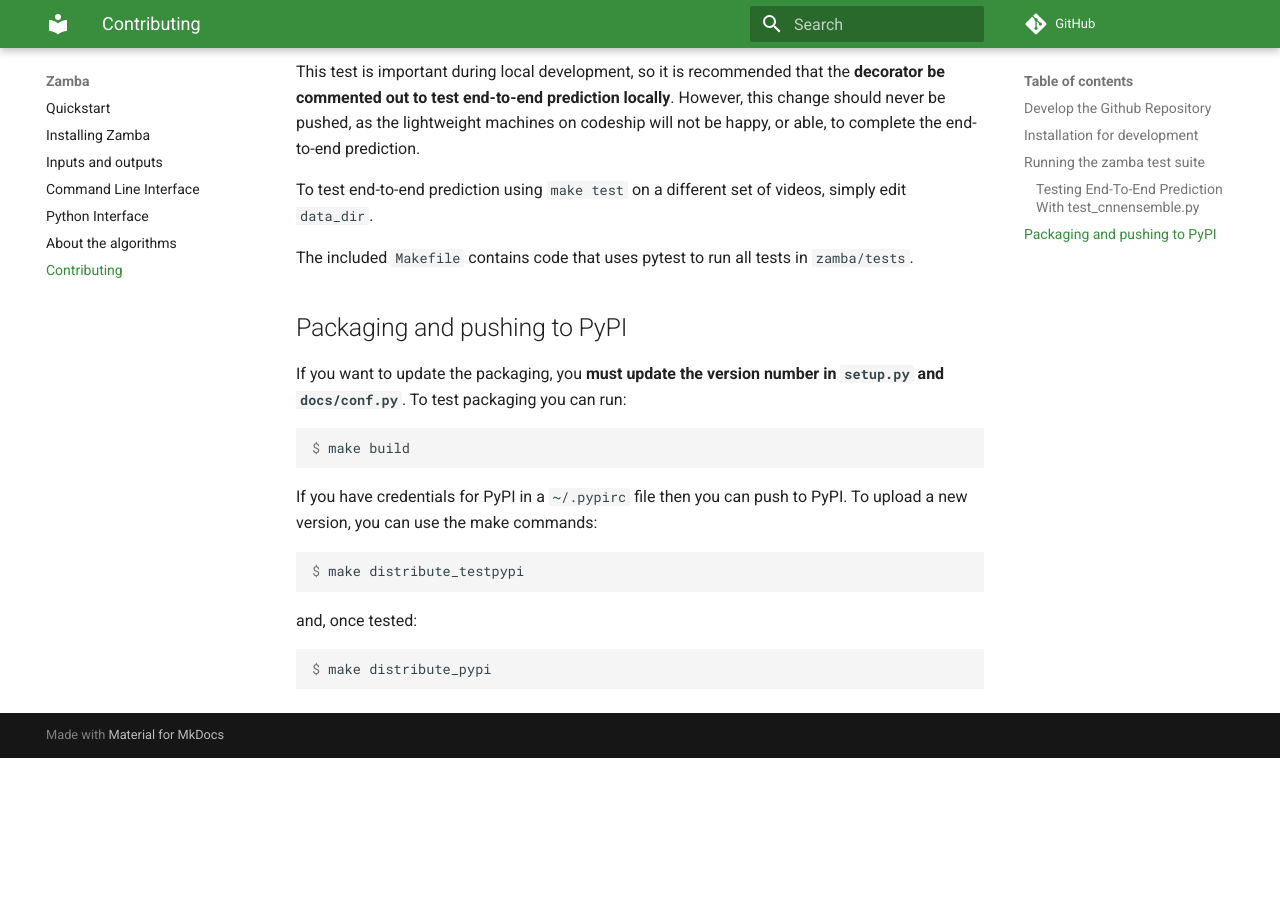
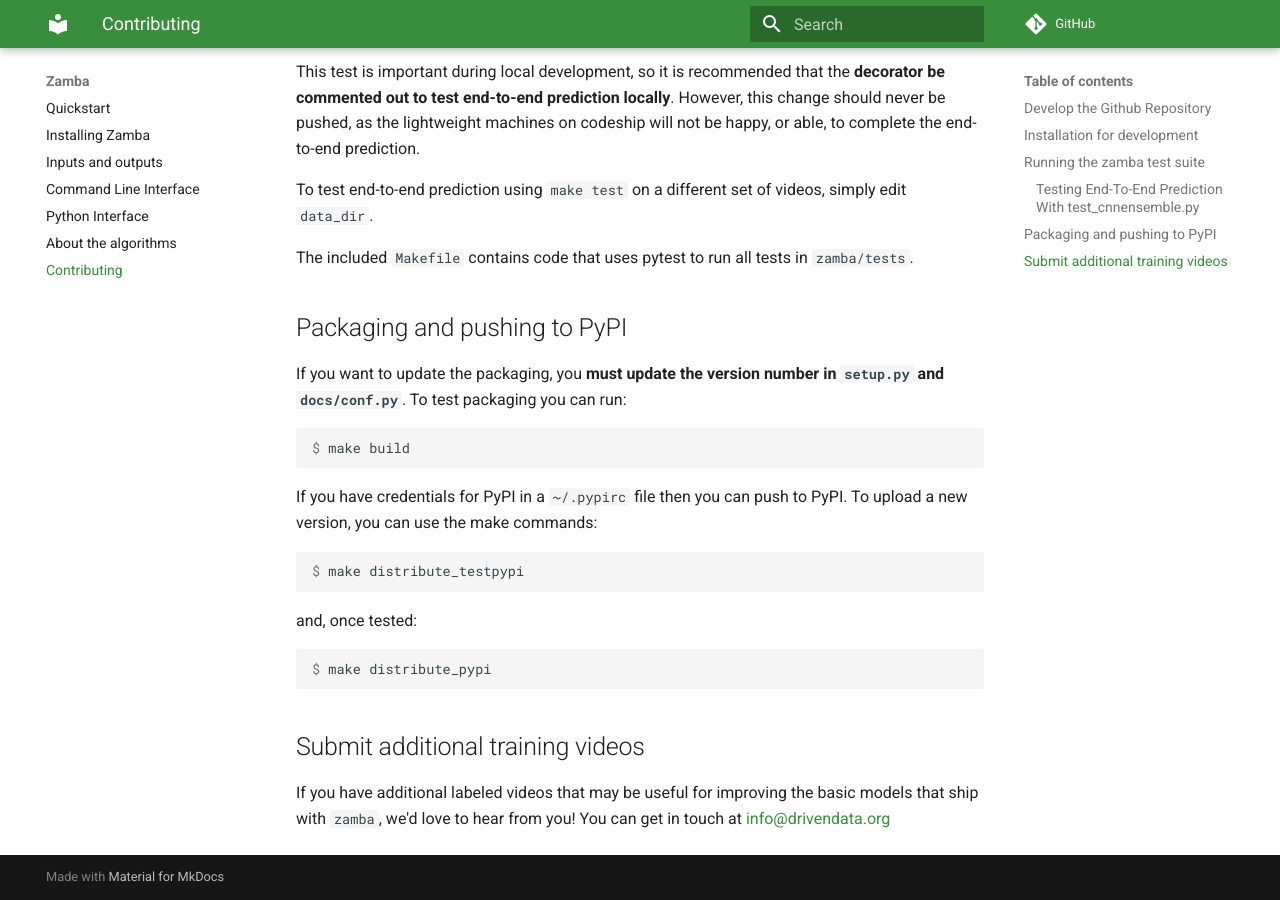
Before and after one commit to drivendataorg/zamba, an MkDocs documentation site: the page built from docs/docs/contribute.md, in a window 1280 px wide and 900 px high, scrolled down 1304 px. Built offline with MkDocs 1.6.1 and Material for MkDocs 9.7.7, drawn with Linux system fonts in a browser that asks for light colours; comment, search, counter and statistics services are not loaded; before the commit the page ends 2062 px from its top, so only the background shows below that.

Commit message:
Send us labeled videos

````diff
--- a/docs/docs/contribute.md
+++ b/docs/docs/contribute.md
@@ -74,3 +74,7 @@ and, once tested:
 ```console
 $ make distribute_pypi
 ```
+
+## Submit additional training videos
+
+If you have additional labeled videos that may be useful for improving the basic models that ship with `zamba`, we'd love to hear from you! You can get in touch at [info@drivendata.org](mailto:info@drivendata.org)
````
